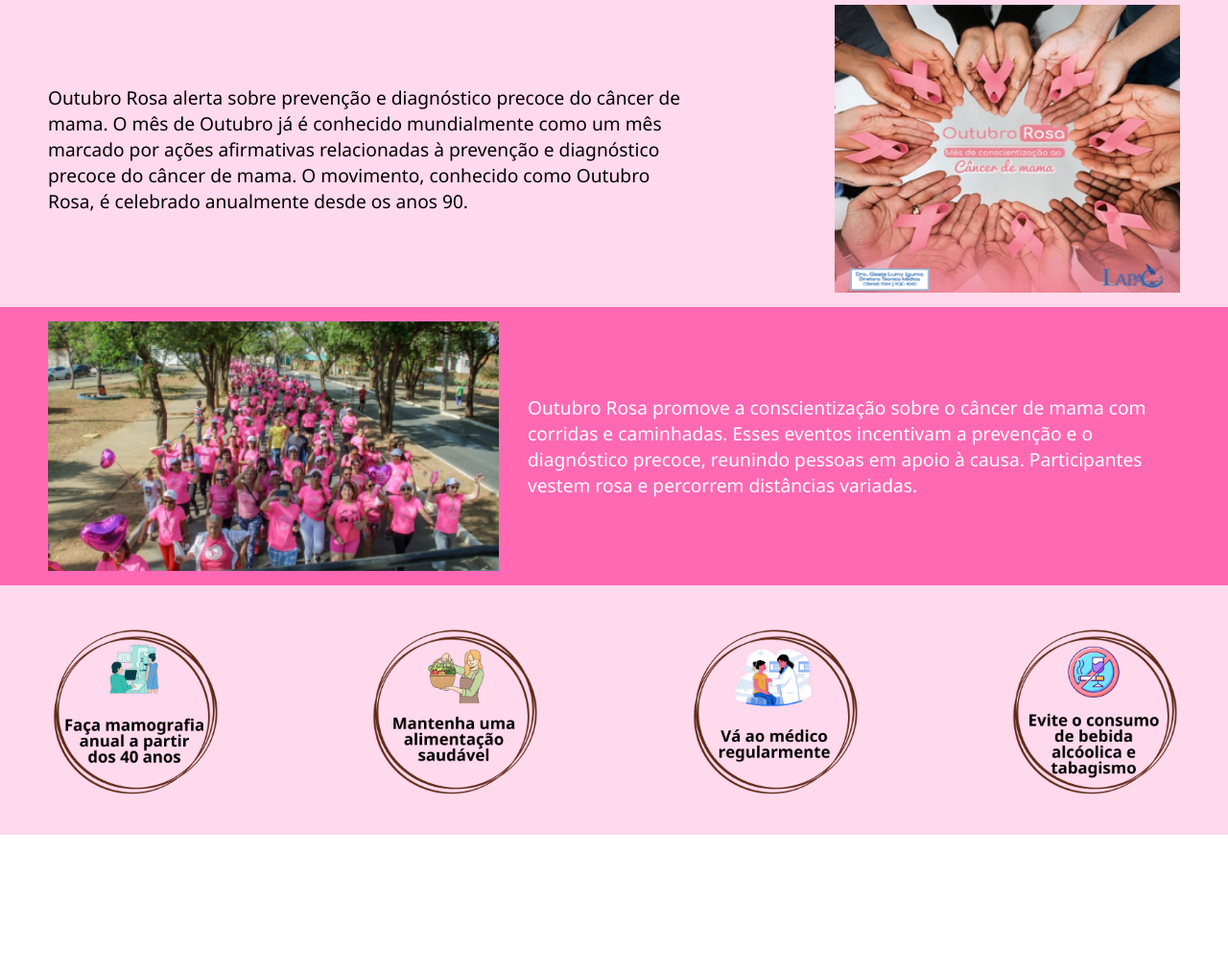
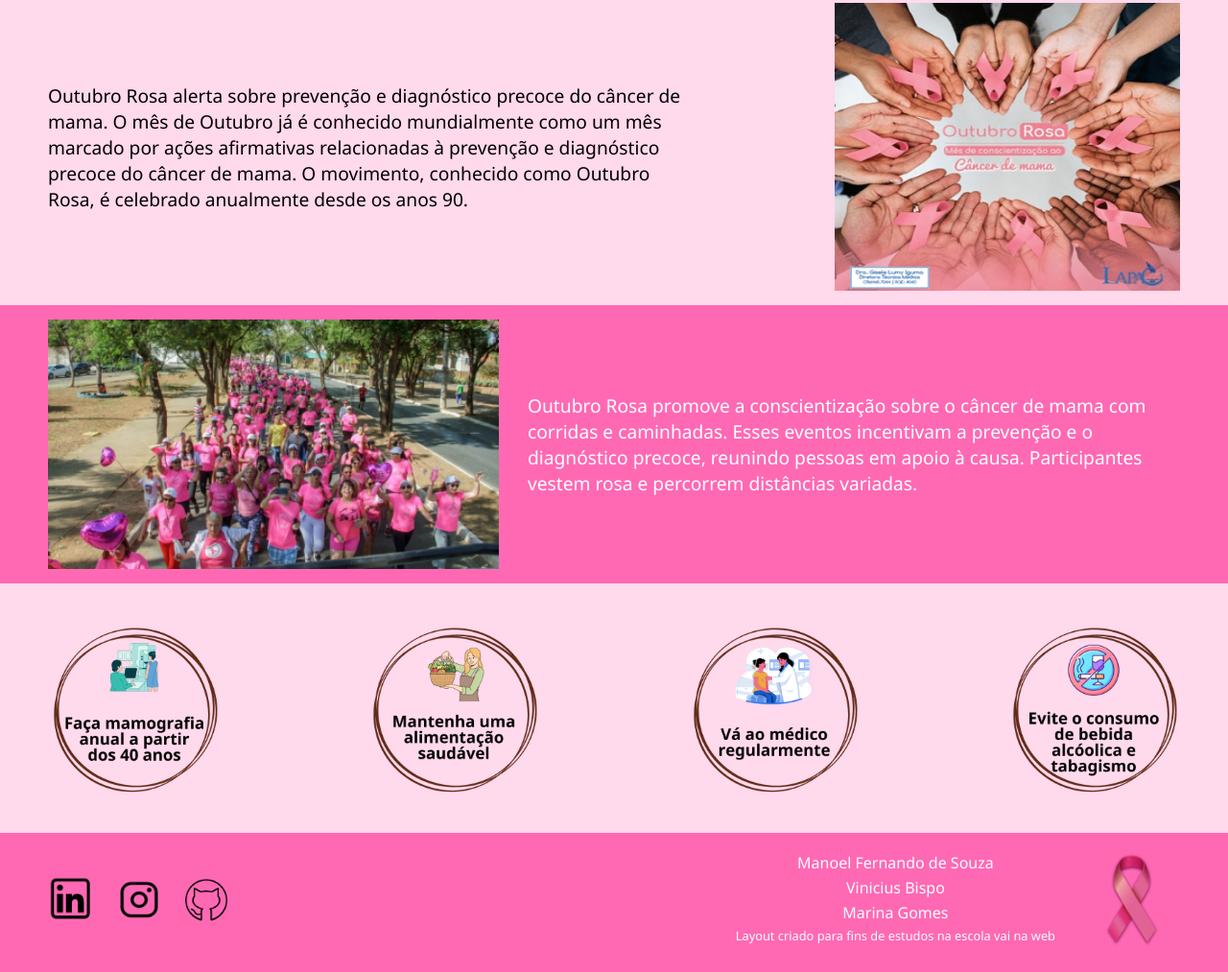
Before and after one commit to ManoelFSS/OutubroRosa, a plain HTML site: page index.html in a window 1280 px wide. Shown: the part 122-1135 px from the top of the page at 96% size. Before the commit the page ends 1036 px from the top, so only its background shows below. Drawn offline with Linux system fonts and the light colour scheme.

Commit message:
feat: footer add copyright, social medias

```diff
--- a/index.html
+++ b/index.html
@@ -43,26 +43,28 @@
             </section>
         </main>
         <footer>
-            <div>
+            <div class="redes-sociais">
                 <a href="">
-                    <img src="" alt="">
+                    <img src="./assets/icons/link.png" alt="linkedin">
                 </a>
                 <a href="">
-                    <img src="" alt="">
+                    <img src="./assets/icons/insta.png" alt="instagram">
                 </a>
                 <a href="">
-                    <img src="" alt="">
+                    <img src="./assets/icons/github.png" alt="github">
                 </a>
             </div>
-            <div>
-                <p></p>
-                <p></p>
-                <p></p>
-                <p></p>
-            </div>
-            <div>
-                <img src="" alt="">
-            </div>
+            <section class="footer_right">
+                <div class="copyright_container">
+                    <p>Manoel Fernando de Souza</p>
+                    <p>Vinicius Bispo</p>
+                    <p>Marina Gomes</p>
+                    <p class="copyright_text">Layout criado para fins de estudos na escola vai na web</p>
+                </div>
+                <div>
+                    <img class="laco" src="./assets/icons/lacoRosa.png" alt="Laço Rosa">
+                </div>
+            </section>
         </footer>
         <script src="./assets/js/index.js"></script>
     </body>
--- a/index.scss
+++ b/index.scss
@@ -18,7 +18,10 @@ header {
     width: 100%;
     background-color: #ff69b4;
     padding: 6px 50px;
-    position: relative;
+    position: fixed;
+    top: 0;
+    left: 0;
+
 
     .logo_container {
         display: flex;
@@ -127,6 +130,7 @@ header {
 }
 
 main {
+    margin-top: 110px;
 
     .sobre, .consciencia {
         display: flex;
@@ -195,7 +199,7 @@ main {
             max-width: 180px;
         }
 
-        @media (max-width: 735px) {
+        @media (max-width: 880px) {
             justify-content: space-evenly;
             padding:  40px 15px;
 
@@ -203,6 +207,73 @@ main {
                 max-width: 150px;
             }
         }
+
+        @media (max-width:349px) {
+            img {
+                max-width: 220px;
+            }
+        }
     }
 
 }
+
+footer {
+    display: flex;
+    justify-content: space-between;
+    align-items: center;
+    width: 100%;
+    padding: 20px 50px;
+    background-color: #ff69b4;
+    color: #fff;
+    gap: 20px;
+
+    .redes-sociais {
+        display: flex;
+        gap: 20px;
+
+        img {
+            width: 50px;
+            height: 50px;
+        }
+    }
+
+    .footer_right {
+        display: flex;
+        flex-wrap: wrap-reverse;
+        gap: 20px;
+
+        .copyright_container {
+            display: flex;
+            flex-direction: column;
+            align-items: center;
+            gap: 4px;
+            min-width: 280px;
+
+            .copyright_text {
+                font-size: 0.8rem;
+                padding: 0px 10px;
+                text-align: center;
+            }
+        }
+
+        .laco {
+            width: 100px;
+            height: 100px;
+        }
+
+        @media (max-width:854px) {
+            width: 100%;
+            justify-content: center;
+        }
+
+    }
+
+    @media (max-width:854px) {
+        flex-direction: column;
+    }
+
+    @media (max-width: 735px) {
+        padding: 20px 15px;
+    }
+
+}
```
Also changed, not shown: index.css, 1 other file.
